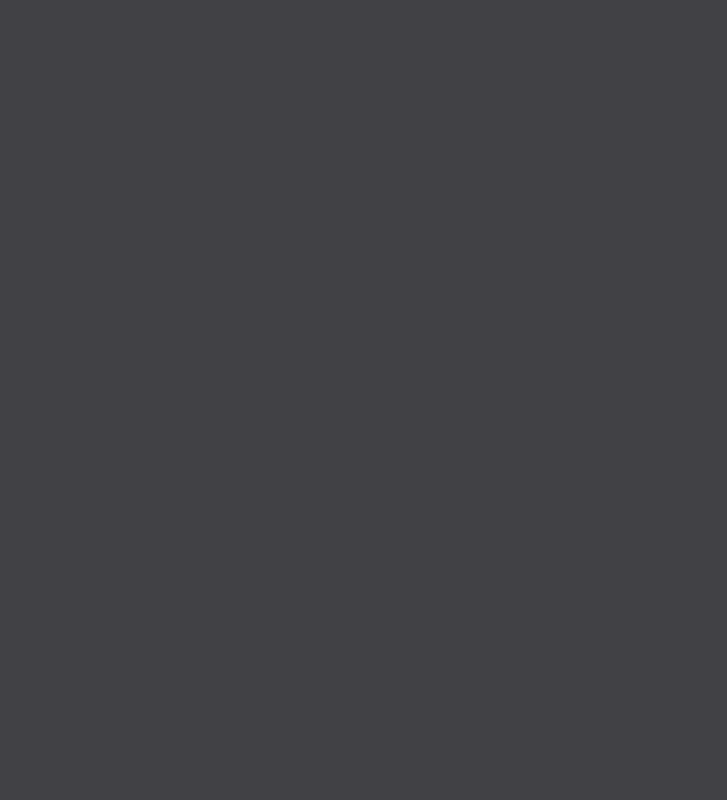
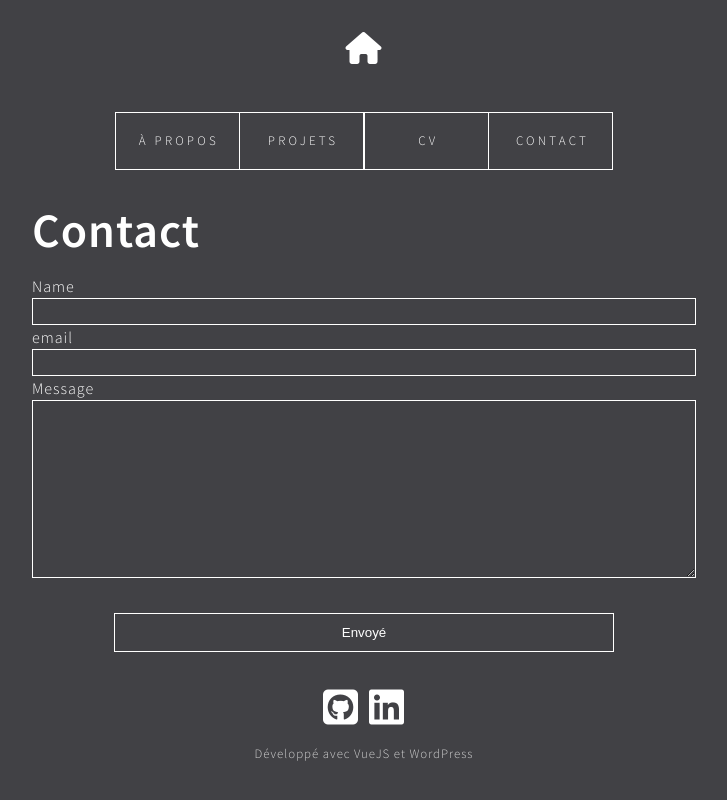
Before and after one commit to LaurillaultLucas/portfolio, a Vue app in the folder front/: page /contact in a window 1280 px wide. Shown: the whole page, without its empty margins (276-1003 px from the left). Built offline with nearby package versions, Linux system fonts and the light colour scheme.

Commit message:
add Contact.vue, root and integration 80% done

```diff
--- a/front/src/components/Nav.vue
+++ b/front/src/components/Nav.vue
@@ -5,7 +5,7 @@
                 <li><router-link class="about" :to="{name: 'about'}">À propos</router-link></li>
                 <li><router-link class="work" :to="{name: 'work'}">Projets</router-link></li>
                 <li><a class="cv__link" href="#cv">CV</a></li>
-                <li><a class="contact__link" href="#contact">Contact</a></li>
+                <li><router-link class="contact" :to="{name: 'contact'}">Contact</router-link></li>
             </ul>
         </nav>
     </div>
--- a/front/src/plugins/router.js
+++ b/front/src/plugins/router.js
@@ -4,6 +4,7 @@ import VueRouter from 'vue-router'
 import Home from '../views/Home.vue'
 import About from '../views/About.vue'
 import Work from '../views/Work.vue'
+import Contact from '../views/Contact.vue'
 
 Vue.use(VueRouter)
 
@@ -26,6 +27,12 @@ const routes = [
       name: 'work', // road name
       component: Work // component to call
     },
+
+    {
+      path: '/contact', // URL configuration to match
+      name: 'contact', // road name
+      component: Contact // component to call
+    },
 ]
 
 const router = new VueRouter({
--- /dev/null
+++ b/front/src/views/Contact.vue
@@ -0,0 +1,82 @@
+<template>
+    <div class="contact">
+       <Header />
+        <main>
+            <h1>Contact</h1>
+            <form action="">
+                <div>
+                    <label for="name">Name</label>
+                    <input id="name" name="name" type="text" required="">
+                </div>
+                <div>
+                    <label for="email">email</label>
+                    <input id="email" name="email" type="text" required="">
+                </div>
+                <div>
+                    <label for="message">Message</label>
+                    <textarea id="message" name="message" type="text" required="" style="height: 166px;"></textarea>
+                </div>
+                <button type="submit">Envoyé</button>
+            </form>
+        </main>
+       <Footer />
+    </div>
+</template>
+
+<script>
+import Footer from '../components/Footer.vue'
+import Header from '../components/Header.vue'
+export default {
+  components: { Header, Footer },
+  name: 'Contact'
+}
+</script>
+
+<!-- Add "scoped" attribute to limit CSS to this component only -->
+<style scoped lang="scss">
+    main{
+
+        color: white;
+        max-width: 664px;
+        margin: auto;
+
+        h1{
+            font-size: 3rem;
+        }
+
+        form {
+
+            button{
+                display: flex;
+                justify-content: center;
+                max-width: 500px;
+                margin: 35px auto;
+                padding: 11px;
+                background-color: rgba(0, 0, 0, 0);
+                color: white;
+                width: 100%;
+                border: solid #ffff 1px;
+            }
+
+            button:hover{
+                background-color: #787880;
+                transition: 0.5s;
+            }
+
+            div{
+                display: flex;
+                flex-direction: column;
+
+                input, textarea{
+                    background-color: rgba(0, 0, 0, 0);
+                    color: white;
+                    border: solid #ffff 1px;
+                    outline: none;
+                    padding: 5px;
+                }
+
+            }
+        }
+    }
+
+</style>
--- a/front/src/views/Work.vue
+++ b/front/src/views/Work.vue
@@ -52,7 +52,7 @@ main{
                 height: 360px;
                 width: 360px;
                 background-color: rgba(#000000, 0.7);
-                transition: 1s;
+                border: solid #ffff 1px;
 
                 a{
                         color: #ffff;
```
